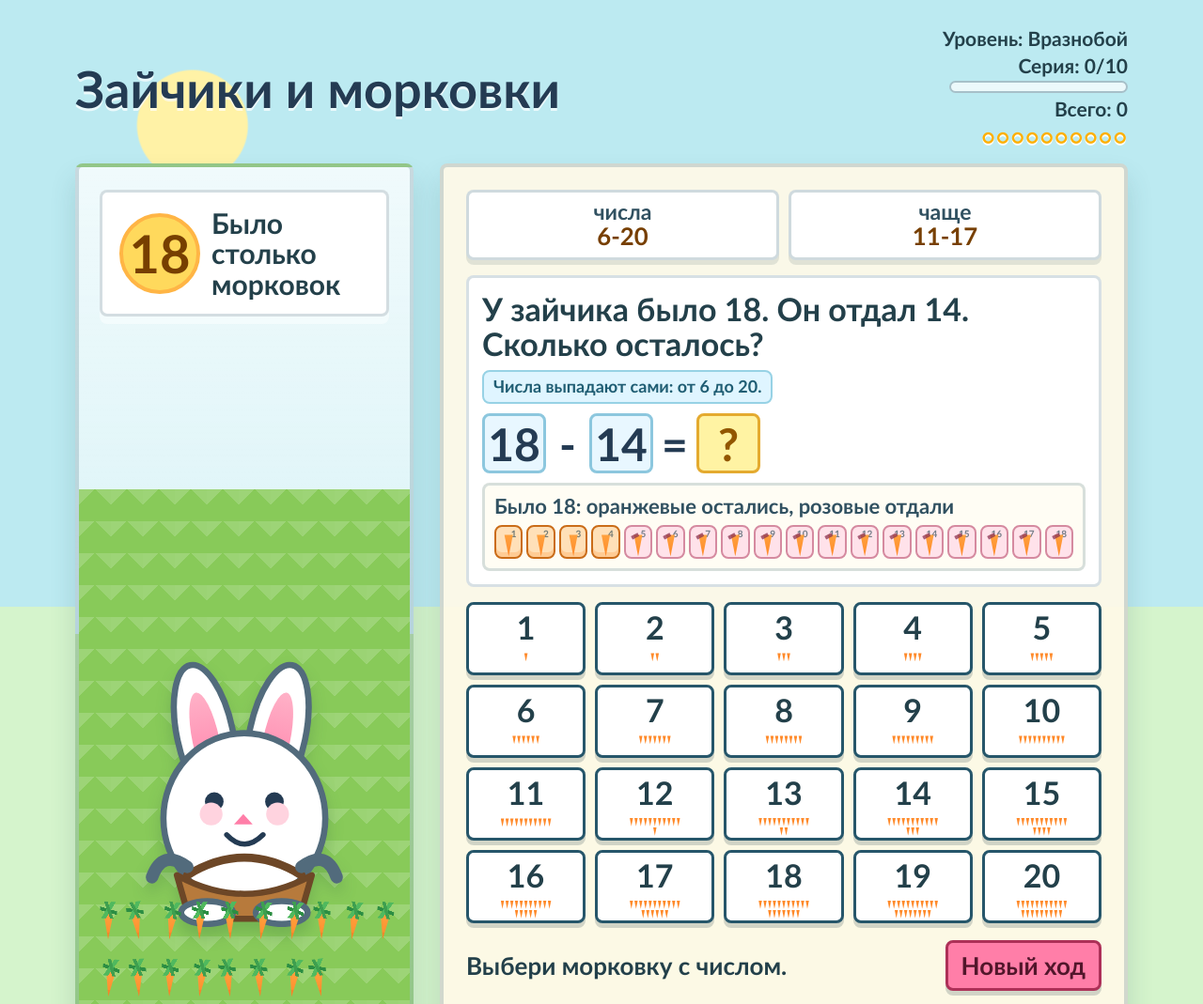
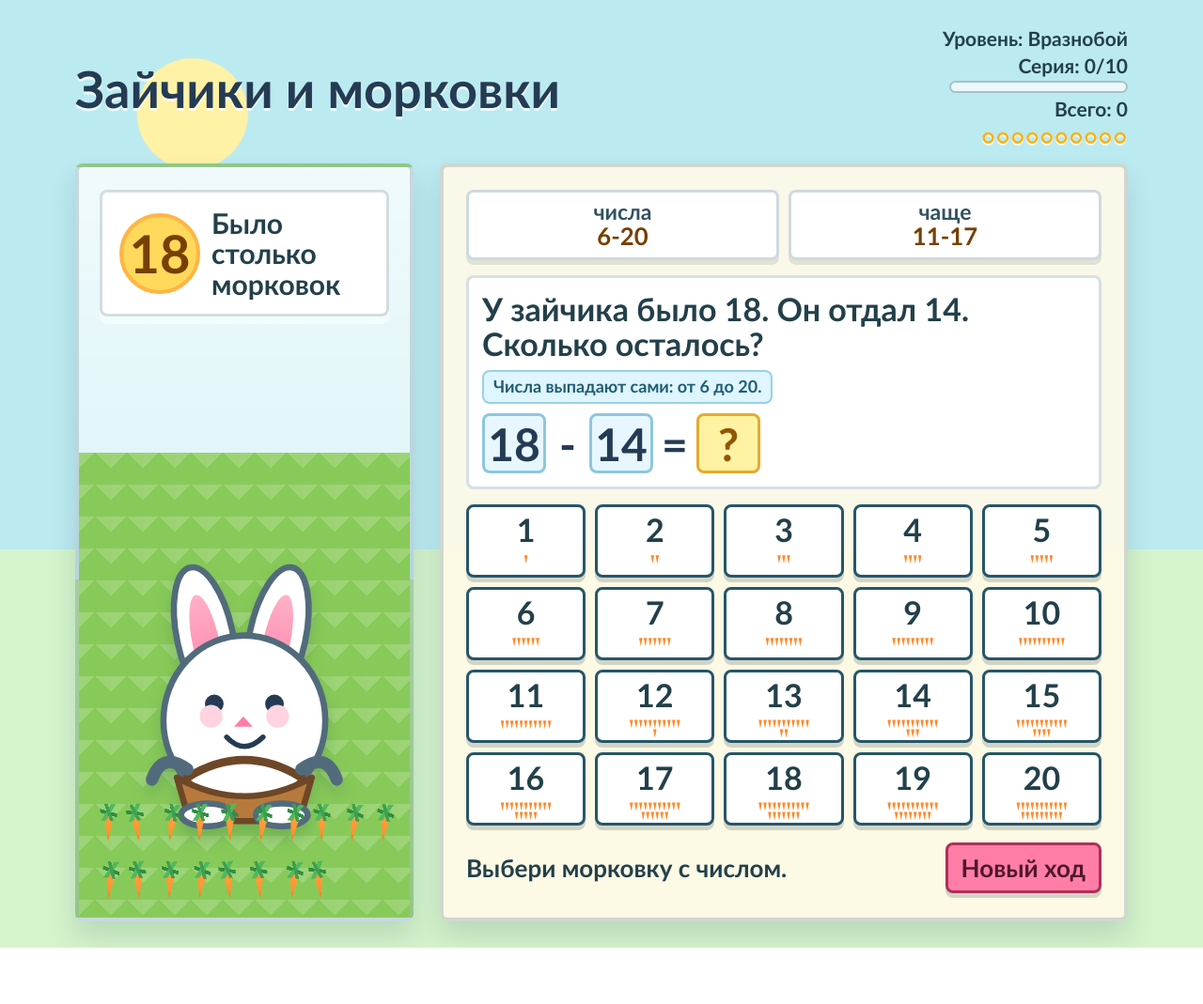
Before and after one commit to olganikiforovaov-ops/zaychiki-morkovki, a plain HTML site: page index.html in a window 1280 px wide. Shown: the top 1069 px of the page at 94% size. After the commit the page ends 1009 px from the top, so only its background shows below. Drawn offline with Linux system fonts and the light colour scheme.

Commit message:
Remove composition hints

```diff
--- a/index.html
+++ b/index.html
@@ -3,7 +3,7 @@
 <head>
   <meta charset="utf-8">
   <meta name="viewport" content="width=device-width, initial-scale=1">
-  <title>Зайчики и морковки: состав числа</title>
+  <title>Зайчики и морковки: тренировка счета</title>
   <style>
     :root {
       --sky: #bceaf1;
@@ -246,89 +246,6 @@
       gap: 4px;
       align-items: end;
       z-index: 3;
-    }
-
-    .number-line-wrap {
-      display: grid;
-      gap: 8px;
-      padding: 10px;
-      border: 3px solid rgba(38, 86, 106, 0.18);
-      border-radius: 8px;
-      background: #fffdf4;
-    }
-
-    .number-line-title {
-      font-size: clamp(17px, 2.5vw, 22px);
-      font-weight: 900;
-      line-height: 1.1;
-      color: #315161;
-    }
-
-    .number-line {
-      display: grid;
-      grid-template-columns: repeat(var(--line-count), minmax(12px, 1fr));
-      gap: 4px;
-      align-items: stretch;
-    }
-
-    .line-cell {
-      position: relative;
-      min-height: 36px;
-      display: grid;
-      place-items: center;
-      border: 2px solid #9fcadd;
-      border-radius: 8px;
-      background: #eff9ff;
-      color: #274552;
-      font-size: 18px;
-      font-weight: 900;
-    }
-
-    .line-cell::before {
-      content: attr(data-index);
-      position: absolute;
-      top: 2px;
-      right: 5px;
-      color: rgba(39, 69, 82, 0.65);
-      font-size: 10px;
-      line-height: 1;
-    }
-
-    .line-cell.filled {
-      border-color: #ca6c18;
-      background: #ffe0b8;
-      box-shadow: inset 0 -5px 0 rgba(255, 138, 42, 0.25);
-    }
-
-    .line-cell.empty {
-      border-style: dashed;
-      border-color: #b8ced8;
-      background: #ffffff;
-      color: #8aa1ad;
-    }
-
-    .line-cell.removed {
-      border-color: #d58aa0;
-      background: #ffe2ea;
-      color: #8c3150;
-    }
-
-    .line-cell.removed::after {
-      content: "";
-      position: absolute;
-      inset: 7px 9px;
-      border-top: 4px solid rgba(140, 49, 80, 0.75);
-      transform: rotate(-28deg);
-    }
-
-    .line-carrot {
-      width: 10px;
-      height: 23px;
-      margin-top: 7px;
-      border-radius: 0 0 10px 10px;
-      background: linear-gradient(180deg, #ffa23e, var(--carrot));
-      clip-path: polygon(50% 100%, 5% 0, 95% 0);
-      filter: drop-shadow(0 2px 0 rgba(196, 80, 16, 0.18));
     }
 
     .carrot {
@@ -753,7 +670,7 @@
   </style>
 </head>
 <body>
-  <main class="game" aria-label="Игра на состав числа">
+  <main class="game" aria-label="Игра на счет">
     <header class="topbar">
       <h1>Зайчики и морковки</h1>
       <div class="score" aria-label="Счёт">
@@ -822,7 +739,6 @@
             <span class="equals">=</span>
             <span class="answer-view" id="answerView">8</span>
           </div>
-          <div class="number-line-wrap" id="numberLineWrap" aria-label="Наглядный состав числа"></div>
         </div>
 
         <div class="answer-grid" id="answerButtons" aria-label="Ответы"></div>
@@ -848,7 +764,7 @@
         modes: ["addRight", "subtract"]
       },
       {
-        name: "Состав",
+        name: "Сложнее",
         note: "Больше заданий на числа от 11 до 17.",
         modes: ["addRight", "addLeft", "subtract"]
       },
@@ -886,7 +802,6 @@
     const seriesFill = document.querySelector("#seriesFill");
     const totalCorrect = document.querySelector("#totalCorrect");
     const stars = document.querySelector("#stars");
-    const numberLineWrap = document.querySelector("#numberLineWrap");
     const carrotPatch = document.querySelector("#carrotPatch");
     const rabbit = document.querySelector("#rabbit");
     const field = document.querySelector("#field");
@@ -954,44 +869,6 @@
       });
     }
 
-    function makeLine(title, filled, empty, removed = 0) {
-      return { title, filled, empty, removed };
-    }
-
-    function renderNumberLine(line) {
-      numberLineWrap.innerHTML = "";
-      const title = document.createElement("div");
-      title.className = "number-line-title";
-      title.textContent = line.title;
-
-      const row = document.createElement("div");
-      row.className = "number-line";
-      row.style.setProperty("--line-count", line.filled + line.empty + line.removed);
-      row.setAttribute("aria-label", line.title);
-
-      let cellNumber = 1;
-      [
-        ["filled", line.filled],
-        ["empty", line.empty],
-        ["removed", line.removed]
-      ].forEach(([type, count]) => {
-        for (let i = 0; i < count; i += 1) {
-          const cell = document.createElement("span");
-          cell.className = `line-cell ${type}`;
-          cell.dataset.index = cellNumber;
-          cellNumber += 1;
-          if (type !== "empty") {
-            const carrot = document.createElement("span");
-            carrot.className = "line-carrot";
-            cell.append(carrot);
-          }
-          row.append(cell);
-        }
-      });
-
-      numberLineWrap.append(title, row);
-    }
-
     function makeMiniCarrots(count) {
       const wrap = document.createElement("span");
       wrap.className = "mini-carrots";
@@ -1053,11 +930,10 @@
           answer,
           startCarrots: known,
           correctCarrots: target,
-          line: makeLine(`Состав ${target}: часть видна, часть пустая`, known, answer),
           badge: target,
           cloud: "Собери столько морковок",
           title: `Сколько было сначала, если добавили ${known} и стало ${target}?`,
-          hint: "Почти. Посмотри на линейку: сколько мест не хватает?",
+          hint: "Почти. Попробуй посчитать в голове или на пальцах.",
           success: `${answer} + ${known} = ${target}`,
           parts: [
             { text: "?", className: "missing", id: "missingNumber" },
@@ -1076,7 +952,6 @@
           answer,
           startCarrots: target,
           correctCarrots: answer,
-          line: makeLine(`Было ${target}: оранжевые остались, розовые отдали`, answer, 0, away),
           badge: target,
           cloud: "Было столько морковок",
           title: `У зайчика было ${target}. Он отдал ${away}. Сколько осталось?`,
@@ -1101,7 +976,6 @@
           answer,
           startCarrots: start,
           correctCarrots: target,
-          line: makeLine(`До ${target}: морковки и пустые места`, current, answer),
           badge: target,
           cloud: "Верни до этого числа",
           title: `Было ${start}, ${away} отдали. Сколько добавить, чтобы стало ${target}?`,
@@ -1125,11 +999,10 @@
         answer,
         startCarrots: known,
         correctCarrots: target,
-        line: makeLine(`Состав ${target}: морковки и пустые места`, known, answer),
         badge: target,
         cloud: "Собери столько морковок",
         title: `У зайчика уже ${known}. Сколько добавить до ${target}?`,
-        hint: "Почти. Посмотри на пустые места на линейке.",
+        hint: "Почти. Посчитай, сколько нужно добавить.",
         success: `${known} + ${answer} = ${target}`,
         parts: [
           { text: known, className: "big-number" },
@@ -1151,7 +1024,6 @@
       taskText.textContent = state.task.title;
       levelNote.textContent = level.note;
       renderEquation(state.task.parts);
-      renderNumberLine(state.task.line);
       message.textContent = "Выбери морковку с числом.";
       rabbit.classList.remove("hop", "twirl", "wiggle", "dance", "sad");
 
```
